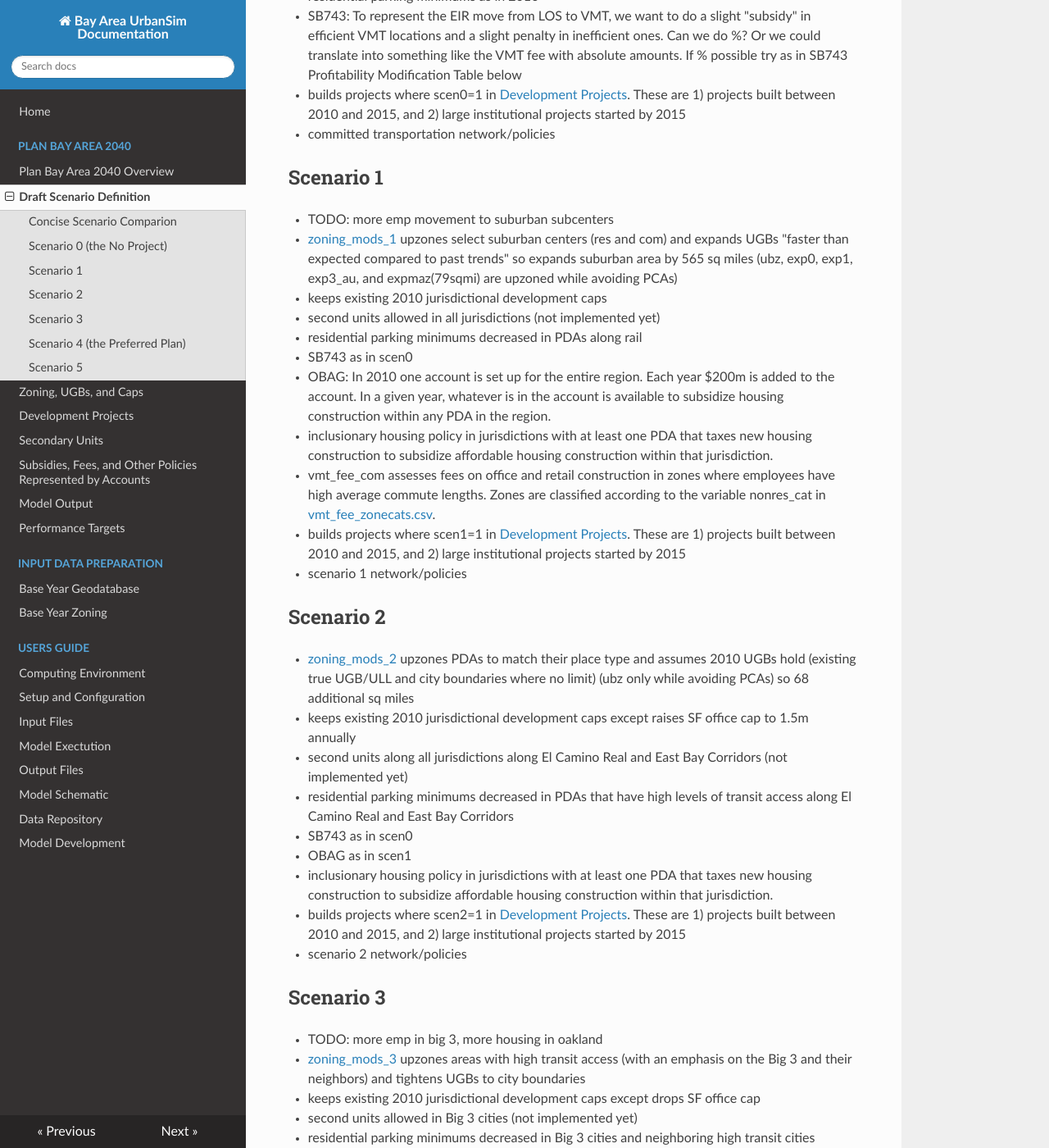
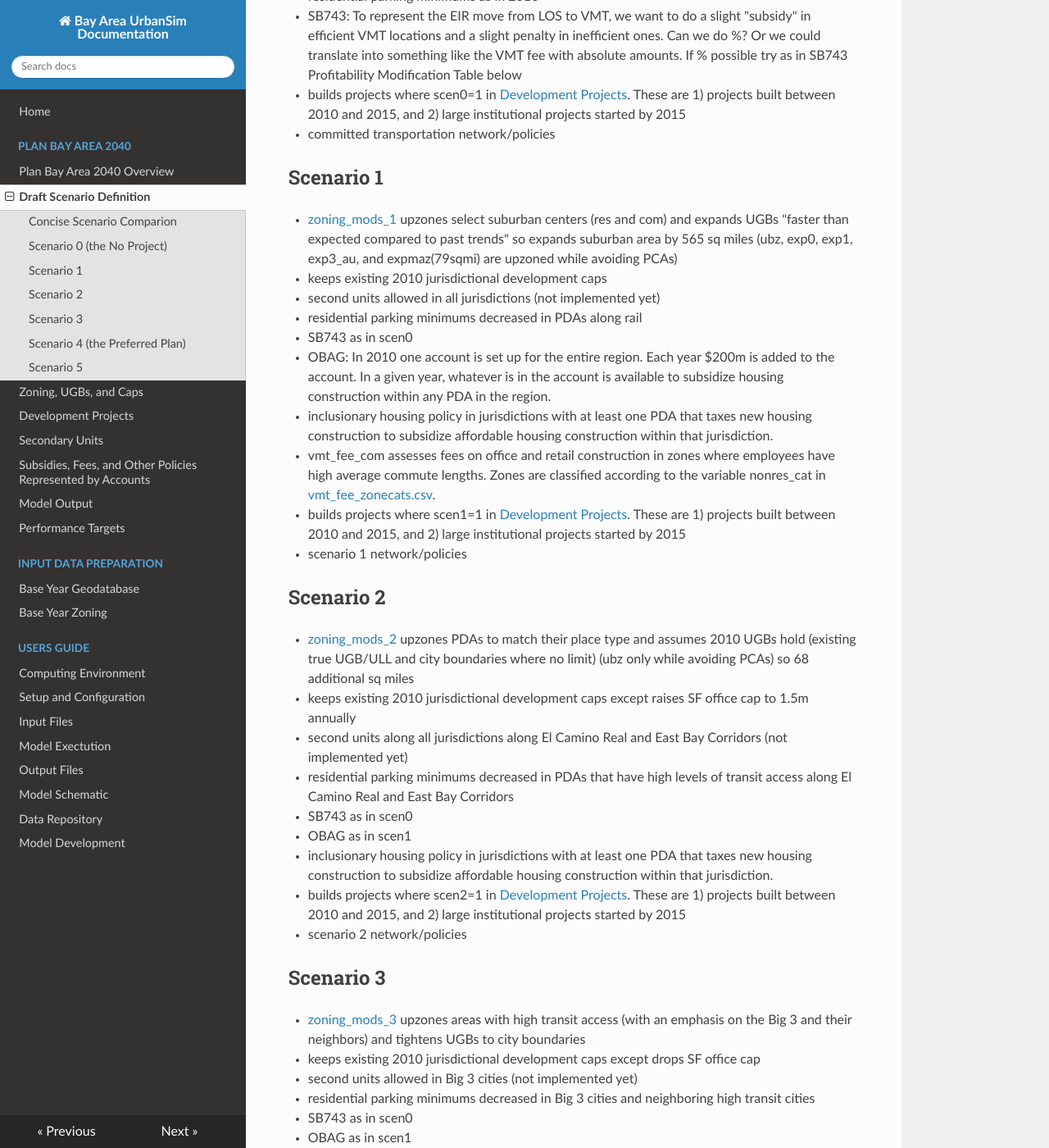
Before and after one commit to BayAreaMetro/baus_docs2, an MkDocs documentation site: the page built from docs/pba40/scenarios_def_pba40.md, in a window 1280 px wide and 1400 px high, scrolled down 884 px. Shown: the whole window at 82% size. Built offline with MkDocs 1.6.1, drawn with Linux system fonts in a browser that asks for light colours; nearby versions of some CDN libraries; old or Windows-style settings are respelled for this version of MkDocs.

Commit message:
cleaning

```diff
--- a/docs/pba40/scenarios_def_pba40.md
+++ b/docs/pba40/scenarios_def_pba40.md
@@ -30,7 +30,6 @@
 
 ## Scenario 1
 
-* TODO: more emp movement to suburban subcenters
 * [zoning_mods_1](https://github.com/MetropolitanTransportationCommission/bayarea_urbansim/blob/master/data/zoning_mods_au.csv) upzones select suburban centers (res and com) and expands UGBs "faster than expected compared to past trends" so expands suburban area by 565 sq miles  (ubz, exp0, exp1, exp3_au, and expmaz(79sqmi) are upzoned while avoiding PCAs)
 * keeps existing 2010 jurisdictional development caps
 * second units allowed in all jurisdictions (not implemented yet)
@@ -58,7 +57,6 @@
 
 ## Scenario 3
 
-* TODO: more emp in big 3, more housing in oakland
 * [zoning_mods_3](https://github.com/MetropolitanTransportationCommission/bayarea_urbansim/blob/master/data/zoning_mods_3.csv) upzones areas with high transit access (with an emphasis on the Big 3 and their neighbors) and tightens UGBs to city boundaries
 * keeps existing 2010 jurisdictional development caps except drops SF office cap
 * second units allowed in Big 3 cities (not implemented yet)
```
